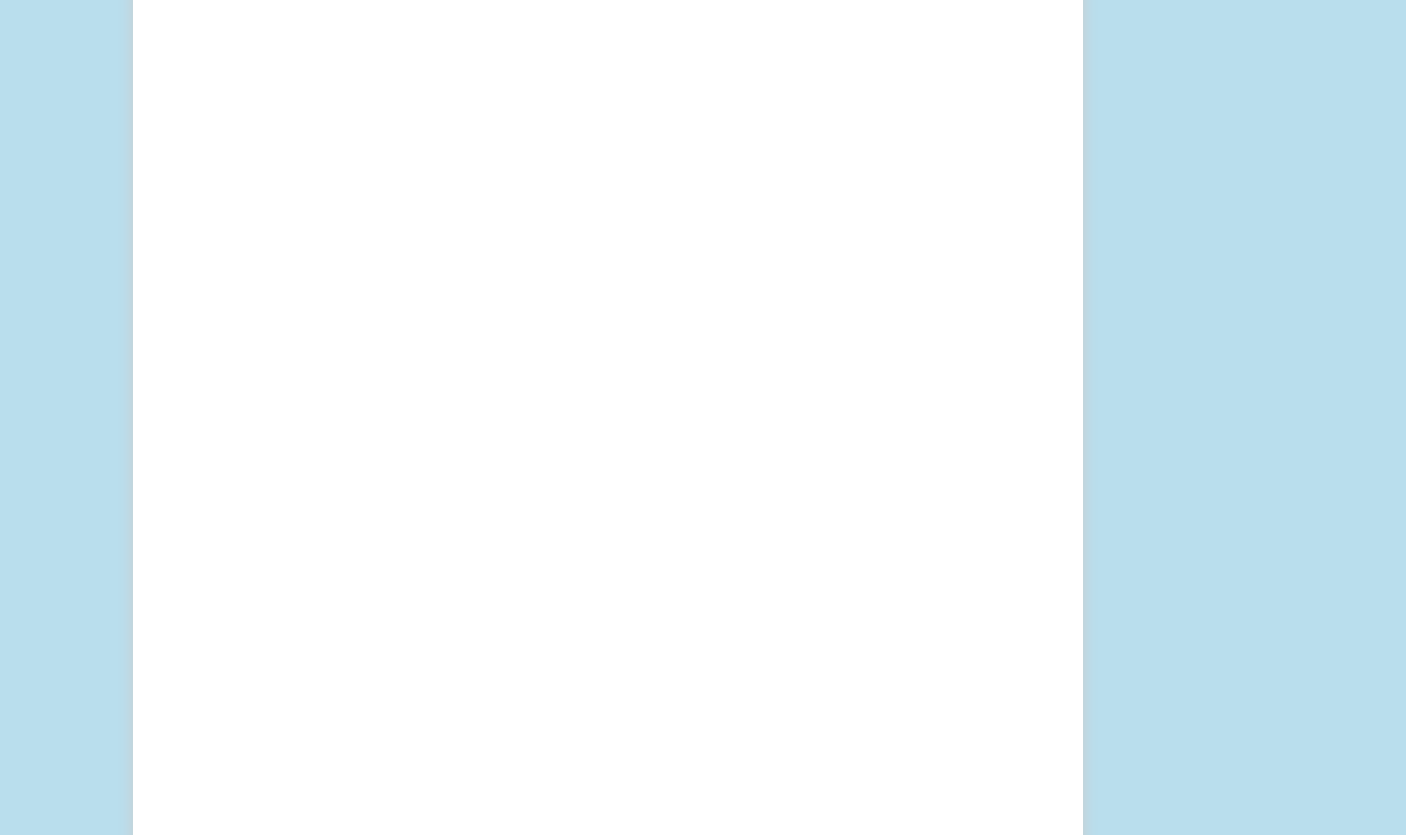
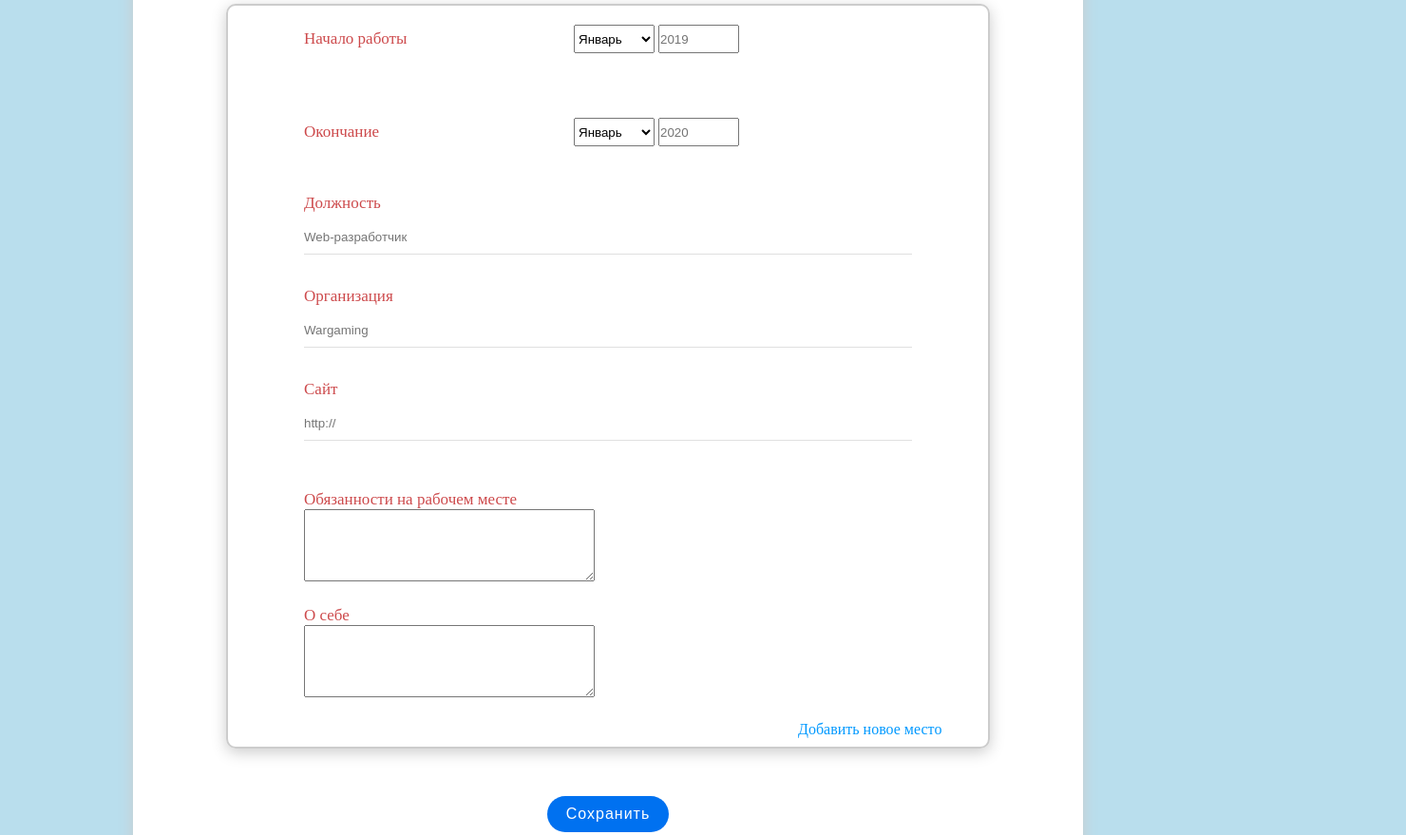
Before and after one commit to KlishevichIlya/FrontEnd, a plain HTML site: page edit.html in a window 1280 px wide. Shown: the part 1780-2659 px from the top of the page at 95% size, 1480 px wide, since content can reach past the window. Drawn offline with Linux system fonts and the light colour scheme.

Commit message:
Finished edit page

```diff
--- a/edit.html
+++ b/edit.html
@@ -77,7 +77,68 @@
 			<div>
 				<h2 class="edit-text">Опыт работы</h2>
 			</div>
-
+			<div class="edit-forms-exp">
+				<div class="edit-fe-div">
+					<label class="edit-fe-label">Начало работы</label>
+					<select class="edit-fe-select">
+				        <option value="january">Январь</option>
+				        <option value="february">Февраль</option>
+				        <option value="march">Март</option>
+				        <option value="april">Апрель</option>
+				        <option value="may">Май</option>
+				        <option value="june">Июнь</option>
+				        <option value="july">Июль</option>
+				        <option value="august">Август</option>
+				        <option value="september">Сентябрь</option>
+				        <option value="october">Октябрь</option>
+				        <option value="november">Ноябрь</option>
+				        <option value="december">Декабрь</option>
+    				</select>
+    				<input class="edit-fe-input" type="text" name="year-start" placeholder="2019">
+				</div>
+				<div class="edit-fe-div">
+					<label class="edit-fe-label">Окончание</label>
+					<select class="edit-fe-select">
+				        <option value="january">Январь</option>
+				        <option value="february">Февраль</option>
+				        <option value="march">Март</option>
+				        <option value="april">Апрель</option>
+				        <option value="may">Май</option>
+				        <option value="june">Июнь</option>
+				        <option value="july">Июль</option>
+				        <option value="august">Август</option>
+				        <option value="september">Сентябрь</option>
+				        <option value="october">Октябрь</option>
+				        <option value="november">Ноябрь</option>
+				        <option value="december">Декабрь</option>
+    				</select>
+    				<input class="edit-fe-input" type="text" name="year-start" placeholder="2020">
+				</div>
+				<div class="edit-fe-div">
+					<input class="edit-input" type="text" name="position" placeholder="Web-разработчик">
+					<label class="edit-label">Должность</label>
+				</div>
+				<div class="edit-fe-div">
+					<input class="edit-input" type="text" name="company" placeholder="Wargaming">
+					<label class="edit-label">Организация</label>
+				</div>
+				<div class="edit-fe-div">
+					<input class="edit-input" type="text" name="site" placeholder="http://">
+					<label class="edit-label">Cайт</label>
+				</div>
+				<div class="edit-fe-div-bigger">
+					<label class="edit-fe-label">Обязанности на рабочем месте</label><br>
+					<textarea class="edit-fe-textarea" rows="5" name="textarea-skills"></textarea>
+				</div>
+				<div class="edit-fe-div-bigger">
+					<label class="edit-fe-label">О себе</label><br>
+					<textarea class="edit-fe-textarea" rows="5" name="textarea"></textarea>
+				</div>
+				<div class="edit-fe-new">
+					<span class="edit-fe-span">Добавить новое место</span>
+				</div>
+			</div>
+			<button class="edit-button">Сохранить</button>
 	</form>
 </main>
 </html>
--- a/style.css
+++ b/style.css
@@ -9,7 +9,7 @@ body {
   display: flex;
   flex-direction: column;
   min-width: 1230px;
-  min-height: 1000px;
+
 
 }
 
@@ -459,3 +459,88 @@ footer{
 .form_toggle .item-2 input[type=radio]:checked + label {
   background: #bbffbb;
 }
+
+.edit-forms-exp{
+  width: 80%;
+  height: 30%;
+  border: 2px solid #ccc;
+  margin: 0 auto;
+  border-radius: 10px 10px 10px 10px;
+  box-shadow: 0 4px 16px #ccc;
+}
+.edit-fe-div{
+  position: relative;
+  width: 80%;
+  height: 10%;
+  margin: 0 auto;
+  margin-top: 20px;
+}
+.edit-fe-label{
+  display:inline-block;
+  top: -18px;
+  font-size:17px;
+  color: #cd4a4c;
+  width: 230px;
+  margin-right: 50px;
+
+}
+.edit-fe-select{
+
+  height: 30px;
+  width: 85px;
+}
+.edit-fe-input{
+  margin: 0;
+  padding: 0;
+  height: 26px;
+  width: 81px;
+}
+.edit-fe-textarea{
+  width: 300px;
+  height: 70px;
+}
+.edit-fe-div-bigger{
+  position: relative;
+  width: 80%;
+  height: 13%;
+  margin: 0 auto;
+  margin-top: 20px;
+}
+.edit-fe-new{
+  display: flex;
+  width: 80%;
+  height: 3%;
+  margin-top: 20px;
+  margin-left: 75%;
+
+}
+.edit-fe-span{
+  text-decoration-style: dashed;
+  cursor: pointer;
+  color: #09f;
+}
+.edit-fe-span:hover{
+  color: #cd4a4c;
+}
+.edit-button{
+  display: block;
+  padding: 10px 20px;
+  border: none;
+  border-radius: 50px;
+  font-family: sans-serif;
+  letter-spacing: 1px;
+  font-size: 16px;
+  color :#fff;
+  background-color: #0071f0;
+  outline: none;
+  cursor: pointer;
+  margin:0 auto;
+  margin-top: 50px
+}
+.edit-button:focus{
+  outline: none;
+  box-shadow: 0 0 25px #008cf0;
+}
+.edit-button:hover{
+  background-color: #0e2f52;
+}
```
Also changed, not shown: enter.html (line endings or trailing spaces).
